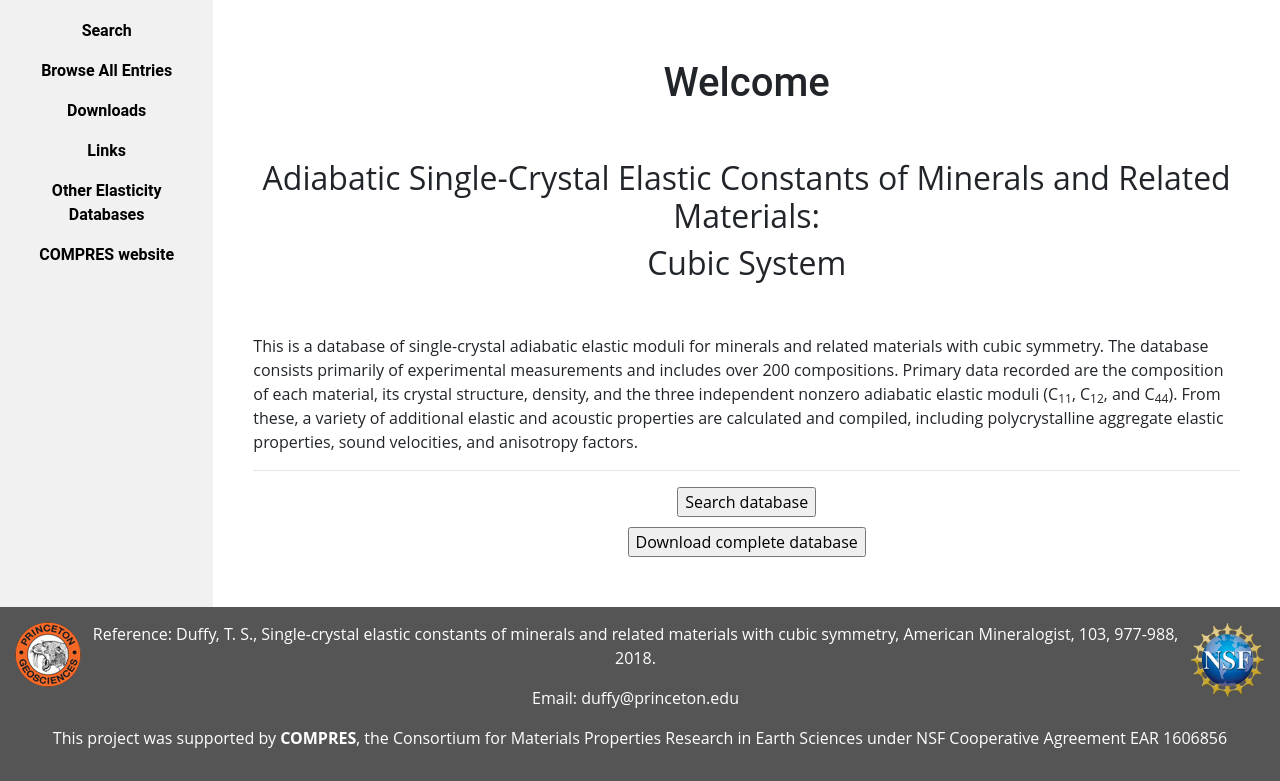
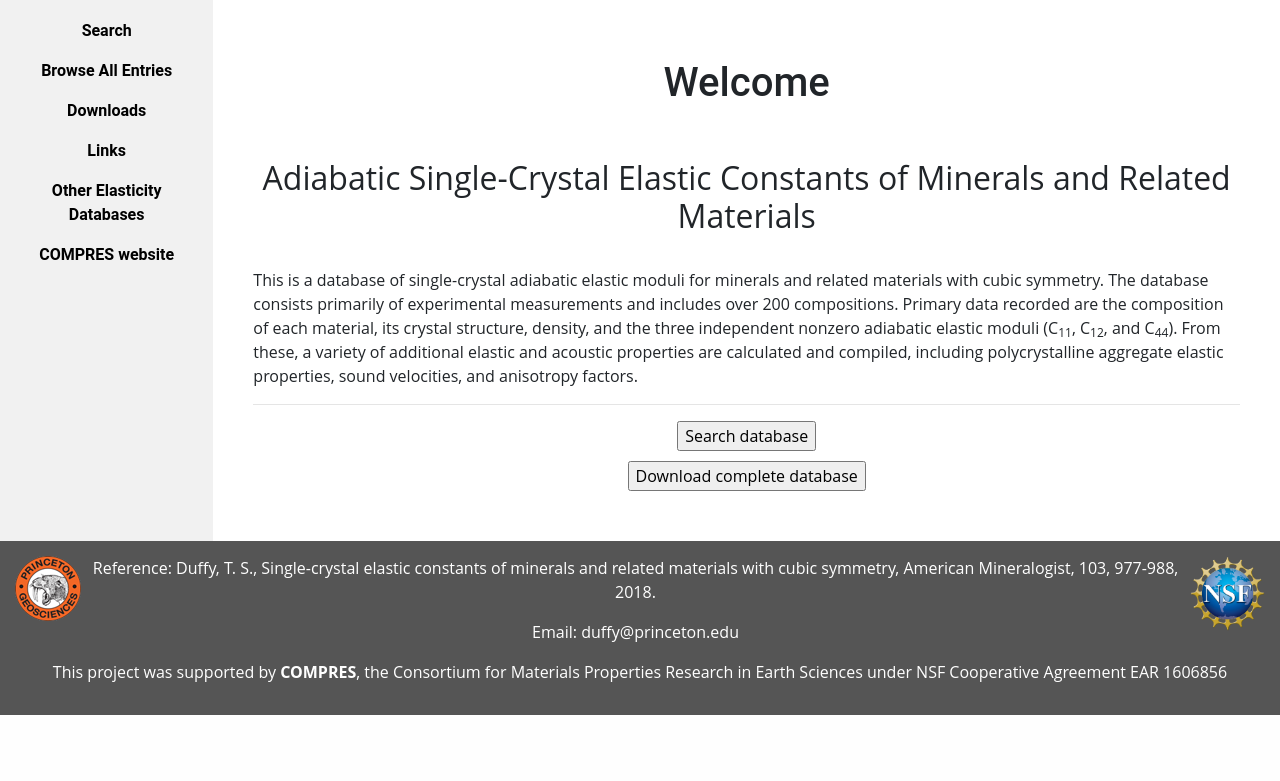
Before and after one commit to robbie-a-freeman/Single-Crystal-Mineral-Database, a Flask app: page / in a window 1280 px wide. Shown: the part 142-923 px from the top of the page. After the commit the page ends 857 px from the top, so only its background shows below. Run offline with Flask 2, Linux system fonts and the light colour scheme; some libraries are stand-ins or nearby versions; some web fonts are replaced.

Commit message:
Fixed the front page main text to be more correct

```diff
--- a/templates/index.html
+++ b/templates/index.html
@@ -68,8 +68,7 @@
       <div class="col-sm-10 text-left">
         <h1>Welcome</h1>
         <br>
-        <h2 style="padding:0px;">Adiabatic Single-Crystal Elastic Constants of Minerals and Related Materials:</h2>
-        <h2 style="padding:0px;padding-bottom:20px;">Cubic System</h2>
+        <h2 style="padding:0px;">Adiabatic Single-Crystal Elastic Constants of Minerals and Related Materials</h2>
         <br>
         <p>This is a database of single-crystal adiabatic elastic moduli for minerals and related materials with cubic symmetry.  The database consists primarily of experimental measurements and includes over 200 compositions.  Primary data recorded are the composition of each material, its crystal structure, density, and the three independent nonzero adiabatic elastic moduli (C<sub>11</sub>, C<sub>12</sub>, and C<sub>44</sub>). From these, a variety of additional elastic and acoustic properties are calculated and compiled, including polycrystalline aggregate elastic properties, sound velocities, and anisotropy factors.</p>
         <hr>
```
